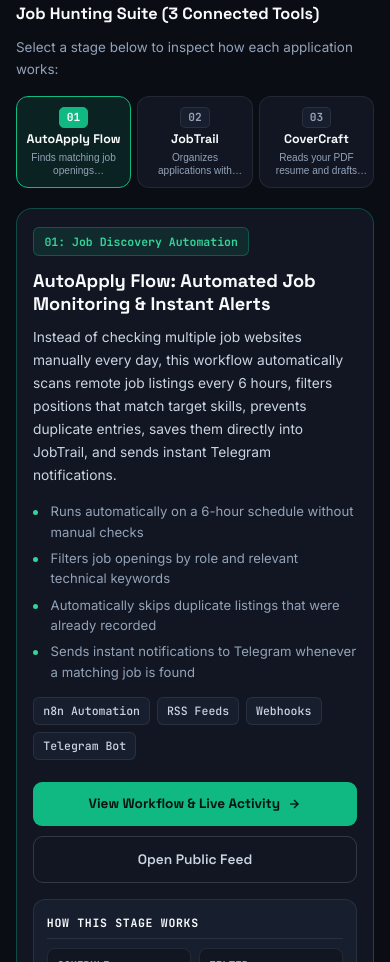
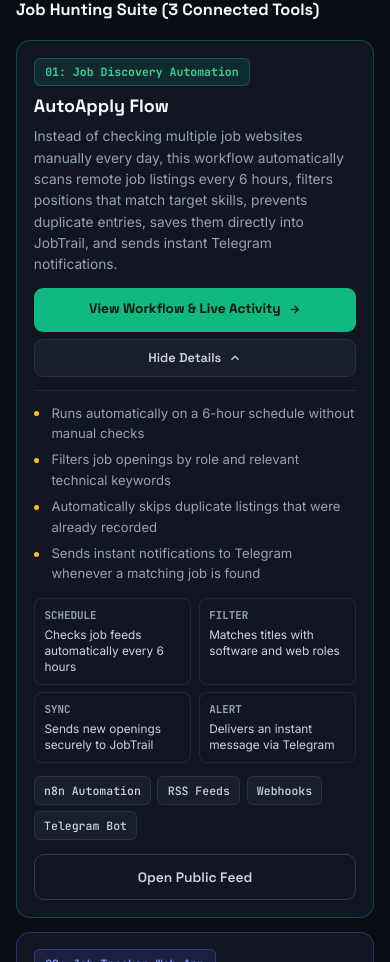
Before and after one commit to gryvnalvrdo/portofolio, a Next.js app: page / in a window 390 px wide. Shown: the part 1038-2000 px from the top of the page. Built offline with nearby package versions, Linux system fonts and the light colour scheme.

Commit message:
feat(mobile-ux): vertical expandable project feed on mobile, fix EN university name, update working LinkedIn URL

```diff
--- a/app/globals.css
+++ b/app/globals.css
@@ -794,6 +794,89 @@ body::before {
   color: var(--muted);
 }
 
+.suite-desktop-view {
+  display: block;
+}
+.suite-mobile-view {
+  display: none;
+}
+
+.mobile-projects-stack {
+  display: flex;
+  flex-direction: column;
+  gap: 0.85rem;
+  margin-bottom: 1.75rem;
+}
+.mobile-project-card {
+  background: var(--surface);
+  border: 1px solid var(--border-strong);
+  border-radius: 14px;
+  padding: 1.05rem;
+  display: flex;
+  flex-direction: column;
+  gap: 0.55rem;
+  min-width: 0;
+  max-width: 100%;
+}
+.mobile-project-card[data-theme="emerald"] { border-color: var(--emerald-bdr); }
+.mobile-project-card[data-theme="indigo"]  { border-color: var(--indigo-bdr); }
+.mobile-project-card[data-theme="amber"]   { border-color: var(--amber-bdr); }
+.mobile-project-top {
+  display: flex;
+  align-items: center;
+  justify-content: space-between;
+  gap: 0.5rem;
+}
+.mobile-project-title {
+  font-family: var(--font-display);
+  font-size: 1.12rem;
+  font-weight: 700;
+  color: var(--text);
+  line-height: 1.25;
+}
+.mobile-project-summary {
+  font-size: 0.86rem;
+  color: var(--muted);
+  line-height: 1.55;
+}
+.mobile-project-cta-row {
+  display: flex;
+  flex-direction: column;
+  gap: 0.45rem;
+  margin-top: 0.2rem;
+}
+.mobile-project-cta-row .btn-theme-primary {
+  width: 100%;
+}
+.mobile-project-toggle-btn {
+  display: inline-flex;
+  align-items: center;
+  justify-content: center;
+  gap: 0.4rem;
+  width: 100%;
+  min-height: 38px;
+  padding: 0.45rem 0.8rem;
+  border-radius: 9px;
+  background: var(--surface2);
+  border: 1px solid var(--border);
+  color: var(--text-2);
+  font-family: var(--font-display);
+  font-size: 0.8rem;
+  font-weight: 600;
+  cursor: pointer;
+}
+.mobile-project-details {
+  padding-top: 0.75rem;
+  margin-top: 0.25rem;
+  border-top: 1px solid var(--border);
+}
+.mobile-flow-mini-grid {
+  display: grid;
+  grid-template-columns: repeat(2, minmax(0, 1fr));
+  gap: 0.45rem;
+  margin-bottom: 0.85rem;
+}
+
 /* ============================================
    SECTION 1A: JOB HUNTING SUITE INSPECTOR
 ============================================= */
@@ -1736,7 +1819,13 @@ body::before {
   }
 
   .portfolio-section {
-    padding: 2.75rem 0;
+    padding: 2.5rem 0;
+  }
+  .suite-desktop-view {
+    display: none;
+  }
+  .suite-mobile-view {
+    display: block;
   }
   .pipeline-connector {
     display: none;
--- a/app/page.tsx
+++ b/app/page.tsx
@@ -14,6 +14,7 @@ export default function Home() {
   const [theme, toggleTheme] = useTheme();
   const [activeSection, setActiveSection] = useState<SectionId>("suite");
   const [activeSystem, setActiveSystem] = useState<SuiteSystemKey>("autoapply");
+  const [expandedMobileSys, setExpandedMobileSys] = useState<SuiteSystemKey | null>("autoapply");
   const [mobileMenuOpen, setMobileMenuOpen] = useState(false);
   const [isPhotoPopupOpen, setIsPhotoPopupOpen] = useState(false);
   const [showScrollTop, setShowScrollTop] = useState(false);
@@ -94,7 +95,15 @@ export default function Home() {
   };
 
   const handleQuickJump = (target: string, system?: SuiteSystemKey) => {
-    if (system) setActiveSystem(system);
+    if (system) {
+      setActiveSystem(system);
+      setExpandedMobileSys(system);
+      const mobileCard = document.getElementById(`mobile-card-${system}`);
+      if (mobileCard && mobileCard.offsetHeight > 0) {
+        mobileCard.scrollIntoView({ behavior: "smooth" });
+        return;
+      }
+    }
     const el = document.getElementById(target);
     if (el) el.scrollIntoView({ behavior: "smooth" });
   };
@@ -406,6 +415,8 @@ export default function Home() {
           </RevealWrapper>
 
           <RevealWrapper delay={40}>
+            {/* DESKTOP INTERACTIVE PIPELINE VIEW */}
+            <div className="suite-desktop-view">
               <div className="subsection-bar">
                 <span className="subsection-label">{t.suite.suiteSubheader}</span>
                 <span className="subsection-hint">{t.suite.suiteInstruction}</span>
@@ -577,6 +588,135 @@ export default function Home() {
                       <path d="m12 5 7 7-7 7" />
                     </svg>
                   </button>
+                </div>
+              </div>
+            </div>
+
+            {/* MOBILE-NATIVE VERTICAL PROJECT FEED (ALL 3 CARDS IMMEDIATELY ACCESSIBLE) */}
+            <div className="suite-mobile-view">
+              <div className="subsection-bar">
+                <span className="subsection-label">{t.suite.suiteSubheader}</span>
+              </div>
+
+              <div className="mobile-projects-stack">
+                {t.suite.systems.map((sys) => {
+                  const isOpen = expandedMobileSys === sys.id;
+                  return (
+                    <article
+                      key={sys.id}
+                      id={`mobile-card-${sys.id}`}
+                      className="mobile-project-card"
+                      data-theme={sys.theme}
+                    >
+                      <div className="mobile-project-top">
+                        <span className={`inspector-domain-pill ${sys.theme}`} style={{ marginBottom: 0 }}>
+                          {sys.index}: {sys.category}
+                        </span>
+                      </div>
+
+                      <h3 className="mobile-project-title">{sys.name}</h3>
+                      <p className="mobile-project-summary">{sys.overview}</p>
+
+                      <div className="mobile-project-cta-row">
+                        {sys.primaryBtn.external ? (
+                          <a
+                            href={sys.primaryBtn.href}
+                            target="_blank"
+                            rel="noopener noreferrer"
+                            className={`btn-theme-primary ${sys.theme}`}
+                          >
+                            <span>{sys.primaryBtn.label}</span>
+                            <svg width="13" height="13" viewBox="0 0 24 24" fill="none" stroke="currentColor" strokeWidth="2.3">
+                              <path d="M7 17L17 7" />
+                              <path d="M7 7h10v10" />
+                            </svg>
+                          </a>
+                        ) : (
+                          <Link
+                            href={sys.primaryBtn.href}
+                            className={`btn-theme-primary ${sys.theme}`}
+                          >
+                            <span>{sys.primaryBtn.label}</span>
+                            <svg width="13" height="13" viewBox="0 0 24 24" fill="none" stroke="currentColor" strokeWidth="2.3">
+                              <path d="M5 12h14" />
+                              <path d="m12 5 7 7-7 7" />
+                            </svg>
+                          </Link>
+                        )}
+
+                        <button
+                          type="button"
+                          className="mobile-project-toggle-btn"
+                          onClick={() =>
+                            setExpandedMobileSys(isOpen ? null : sys.id)
+                          }
+                          aria-expanded={isOpen}
+                        >
+                          <span>
+                            {isOpen ? t.suite.hideDetailsLabel : t.suite.showDetailsLabel}
+                          </span>
+                          <svg
+                            width="14"
+                            height="14"
+                            viewBox="0 0 24 24"
+                            fill="none"
+                            stroke="currentColor"
+                            strokeWidth="2.2"
+                            style={{
+                              transform: isOpen ? "rotate(180deg)" : "rotate(0deg)",
+                              transition: "transform 0.22s ease",
+                            }}
+                          >
+                            <path d="m6 9 6 6 6-6" />
+                          </svg>
+                        </button>
+                      </div>
+
+                      {isOpen && (
+                        <div className="mobile-project-details inspector-animate-content">
+                          <ul className="inspector-points">
+                            {sys.highlights.map((pt, i) => (
+                              <li key={i}>{pt}</li>
+                            ))}
+                          </ul>
+
+                          <div className="mobile-flow-mini-grid">
+                            {sys.flowSteps.map((step) => (
+                              <div className="flow-step-row" key={step.label}>
+                                <span className="flow-step-label">{step.label}</span>
+                                <span className="flow-step-val">{step.value}</span>
+                              </div>
+                            ))}
+                          </div>
+
+                          <div className="inspector-stack-row" style={{ marginBottom: sys.secondaryBtn ? "0.85rem" : 0 }}>
+                            {sys.tools.map((tech) => (
+                              <span className="inspector-stack-tag" key={tech}>
+                                {tech}
+                              </span>
+                            ))}
+                          </div>
+
+                          {sys.secondaryBtn && (
+                            <a
+                              href={sys.secondaryBtn.href}
+                              target={sys.secondaryBtn.external ? "_blank" : undefined}
+                              rel={
+                                sys.secondaryBtn.external
+                                  ? "noopener noreferrer"
+                                  : undefined
+                              }
+                              className="btn-outline"
+                              style={{ width: "100%" }}
+                            >
+                              <span>{sys.secondaryBtn.label}</span>
+                            </a>
+                          )}
+                        </div>
+                      )}
+                    </article>
+                  );
+                })}
               </div>
             </div>
           </RevealWrapper>
@@ -767,7 +907,7 @@ export default function Home() {
                 </a>
 
                 <a
-                  href="https://www.linkedin.com/in/gryven-alverdo-7283ab262/"
+                  href="https://www.linkedin.com/in/gryven-alverdo-gunawan-7283ab262/"
                   target="_blank"
                   rel="noopener noreferrer"
                   className="contact-channel-card"
--- a/lib/dictionary.ts
+++ b/lib/dictionary.ts
@@ -43,10 +43,10 @@ export const dict = {
     hero: {
       name: "Gryven Alverdo Gunawan",
       headline: "Building practical web applications, automation tools, and AI systems.",
-      sub: "Informatics Engineering graduate from Universitas Atma Jaya Makassar. I build end-to-end digital products, ranging from hotel reservation platforms and tracking dashboards to automated workflows and audio AI tools.",
+      sub: "Informatics Engineering graduate from Atma Jaya Makassar University. I build end-to-end digital products, ranging from hotel reservation platforms and tracking dashboards to automated workflows and audio AI tools.",
       exploreCta: "Explore Projects",
       contactCta: "Contact Me",
-      profileSubtitle: "Universitas Atma Jaya Makassar",
+      profileSubtitle: "Atma Jaya Makassar University",
       profileLocation: "Makassar, Indonesia",
       highlights: [
         { value: "4 Systems", label: "Web & AI Applications" },
@@ -70,6 +70,8 @@ export const dict = {
       suiteInstruction: "Select a stage below to inspect how each application works:",
       prevStepLabel: "Previous",
       nextStepLabel: "Next",
+      showDetailsLabel: "Details & How It Works",
+      hideDetailsLabel: "Hide Details",
       systems: [
         {
           id: "autoapply" as SuiteSystemKey,
@@ -217,7 +219,7 @@ export const dict = {
         {
           period: "2022 to 2026",
           role: "B.S. in Informatics Engineering",
-          org: "Universitas Atma Jaya Makassar",
+          org: "Atma Jaya Makassar University",
           location: "Makassar, Indonesia",
           isFeaturedHotel: false,
           bullets: [
@@ -280,6 +282,8 @@ export const dict = {
       suiteInstruction: "Pilih salah satu tahap di bawah ini untuk melihat cara kerja dan fungsinya:",
       prevStepLabel: "Sebelumnya",
       nextStepLabel: "Berikutnya",
+      showDetailsLabel: "Detail & Cara Kerja",
+      hideDetailsLabel: "Tutup Detail",
       systems: [
         {
           id: "autoapply" as SuiteSystemKey,
```
Also changed, not shown: 1 other file (tests, documents, lock files or other folders). Lines whose indentation alone changed are shown as unchanged.
